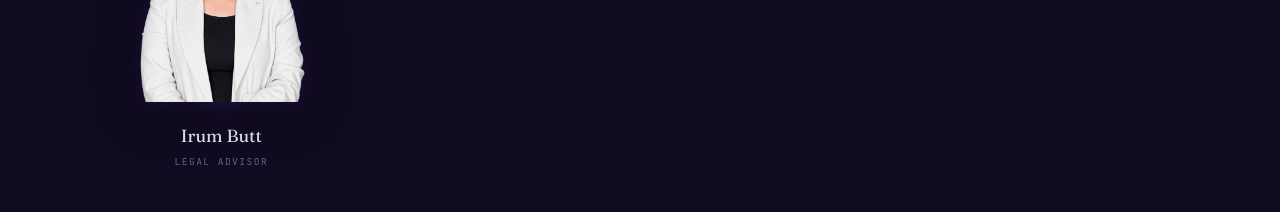
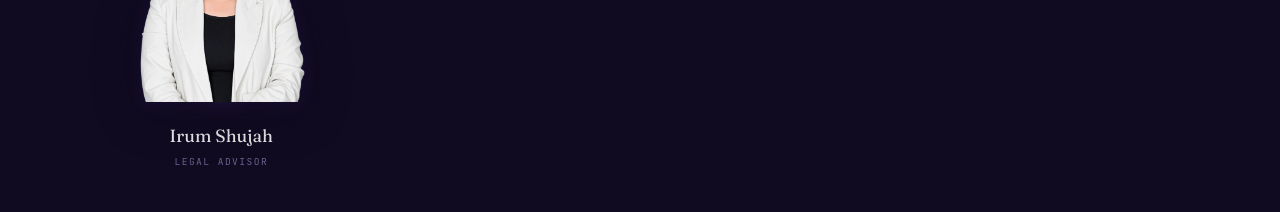
Before and after one commit to Jawad291505/DD-Agency, a Next.js app: page /team in a window 1280 px wide. Shown: the part 3820-4032 px from the top of the page. Built offline with nearby package versions, Linux system fonts and the light colour scheme.

Commit message:
NAME changes appleid

```diff
--- a/app/team/page.js
+++ b/app/team/page.js
@@ -33,7 +33,7 @@ const TEAM = [
         role: "Human resource Manager",
         image: IMAGES.waleed,
     },
-    { name: "Irum Butt", role: "Legal Advisor", image: IMAGES.irum },
+    { name: "Irum Shujah", role: "Legal Advisor", image: IMAGES.irum },
 ];
 
 /* ── Page ───────────────────────────────────────────────────────────── */
```
